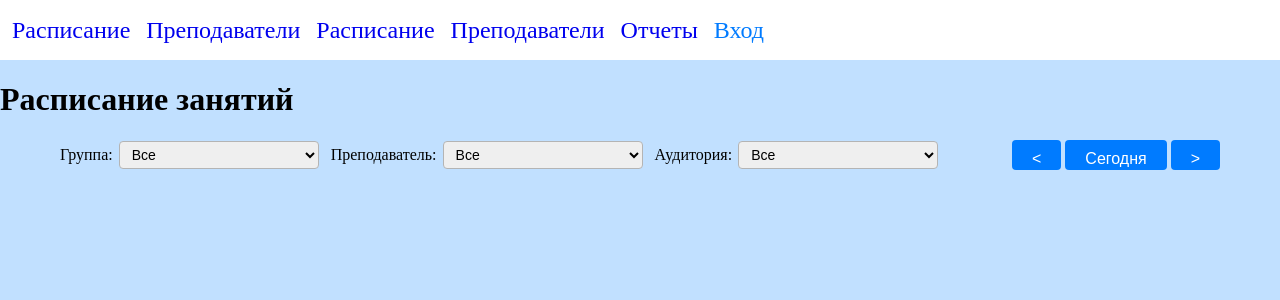
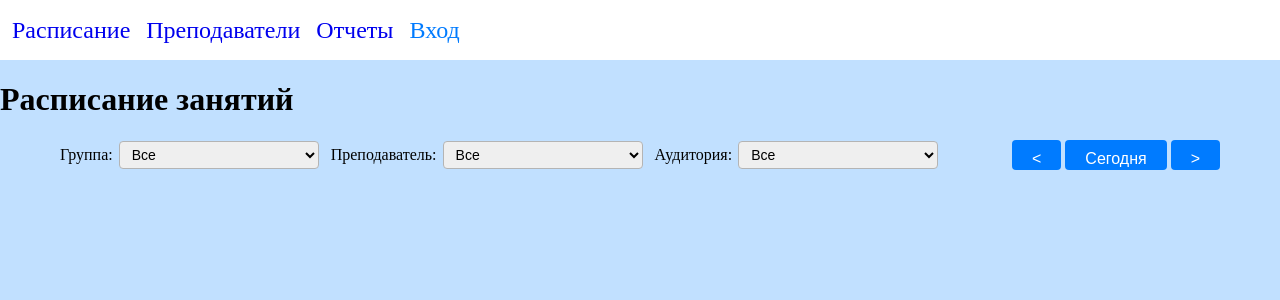
Before and after one commit to OficerKot/Schedule, a PHP site: page /index.php in a window 1280 px wide. Shown: the top 300 px of the page. Run offline with PHP 8.4, Linux system fonts and the light colour scheme.

Commit message:
fix refs

```diff
--- a/includes/header.php
+++ b/includes/header.php
@@ -6,9 +6,7 @@
 	<div class="headerBtnsContainer">
 		<a href="<?= $basePath ?>index.php" style="text-decoration: none;">Расписание</a>
 		<a href="<?= $basePath ?>pages/teachersInfo.php" style="text-decoration: none;">Преподаватели</a>
-		<a href="../index.php" style="text-decoration: none;">Расписание</a>
-		<a href="../pages/teachersInfo.php" style="text-decoration: none;">Преподаватели</a>
-		<a href="../pages/reports.php" style="text-decoration: none;" class="active">Отчеты</a>
+		<a href="<?= $basePath ?>pages/reports.php" style="text-decoration: none;" class="active">Отчеты</a>
 
 		<a href="#" id="loginLink" style="text-decoration: none; color: #007bff;">Вход</a>
 		<button id="adminPanelBtn" style="display: none; margin-left: 10px;">Админ-панель</button>
```
